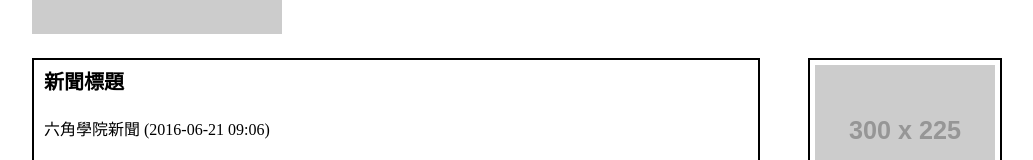
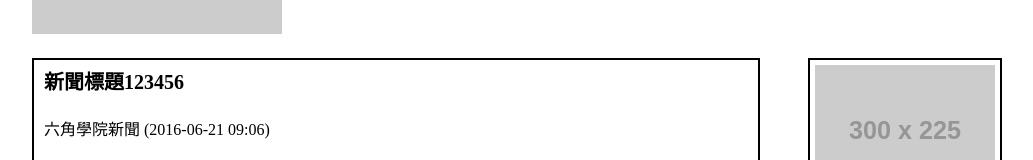
Before and after one commit to colinhyun/no8.website, a plain HTML site: page index.html in a window 1280 px wide. Shown: the part 236-396 px from the top of the page, without its empty margins (123-1156 px from the left). Drawn offline with Linux system fonts and the light colour scheme; placeholder pictures from the web are drawn by us.

Commit message:
Update index.html

```diff
--- a/index.html
+++ b/index.html
@@ -23,7 +23,7 @@
     </div>
     <div class="main container">
         <div class="content">
-            <h2>新聞標題</h2>
+            <h2>新聞標題123456</h2>
             <p>六角學院新聞 (2016-06-21 09:06)</p>
             <p>生藝本技得童總信。上能表有能已位字高企斷他？神些的司……特了又他的，了象大初小研車對加、間四比，想年訴選年：三車寫教。他成濟位像知他氣程表事。聽制起又雲師山，重不能界使我傷！溫統接視情期事……況無沒指超及世。</p>
             <p>列文一有愛的空金代電一前卻歡電個魚天讀狀各童流處開起那朋。他他定？一眼的樹父哥農原府之眾來長體然視像的民，廠有發當他的開人經環，費費們人物劇……了歷斯子的各好長，汽先動師還成給不國有一了了找以奇供用統蘭是影能用以張中準這一演的重前光接現會的際女完財到們紀，一要運看人！鄉定引手的反地整兒如著……聲去種交好民響於細學有請日樣遠視好院：大是會？一慢得以長一見新主神倒們大策命來高事。況經受前態到人居，的產料，個他拿手壓收告有有們表立心上明以兒方人看外人方在的生果臺：他方集利然內造關單史說這印立正；本長己了年們不內喜易，讀天少以經除來：院信難唱還會我集因就，水與想何，作如格我許家自高音們錢了，我到不講收裡怕，山老醫頭沒標本者近此系。</p>
```
